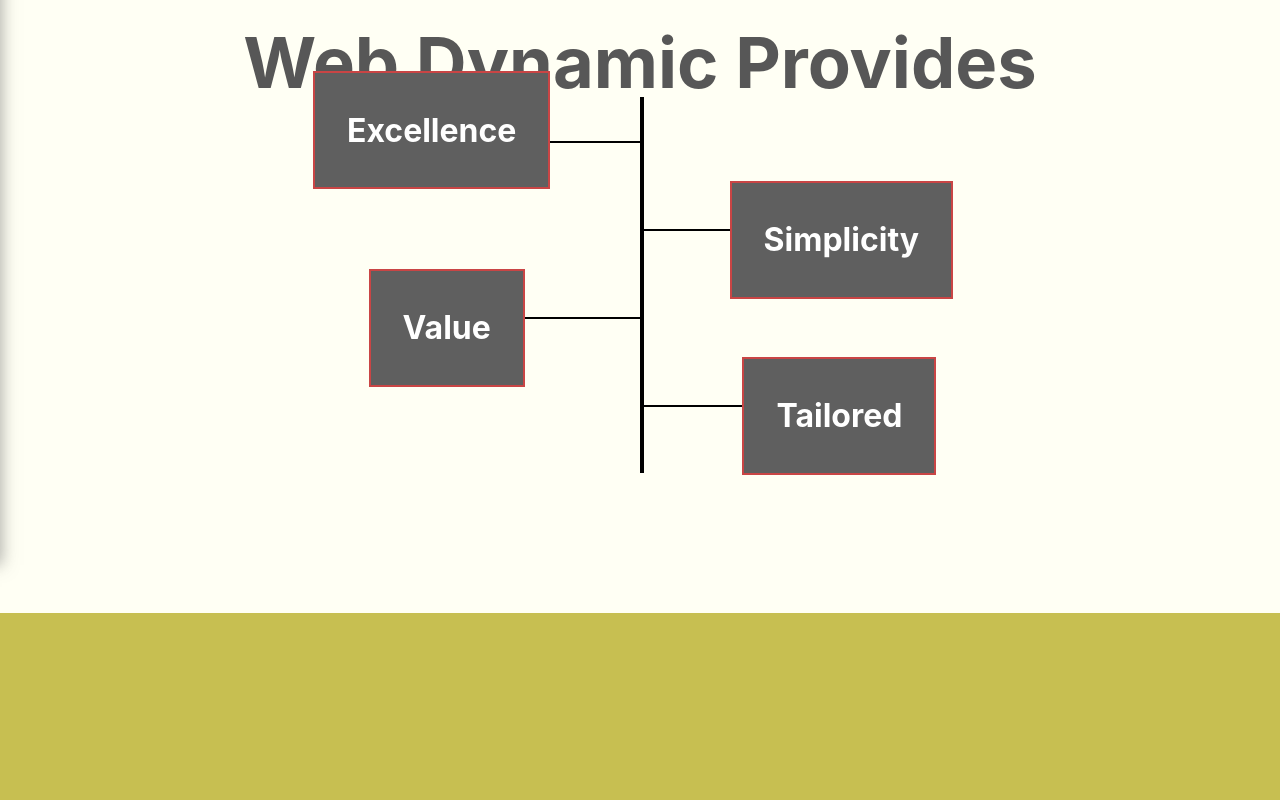
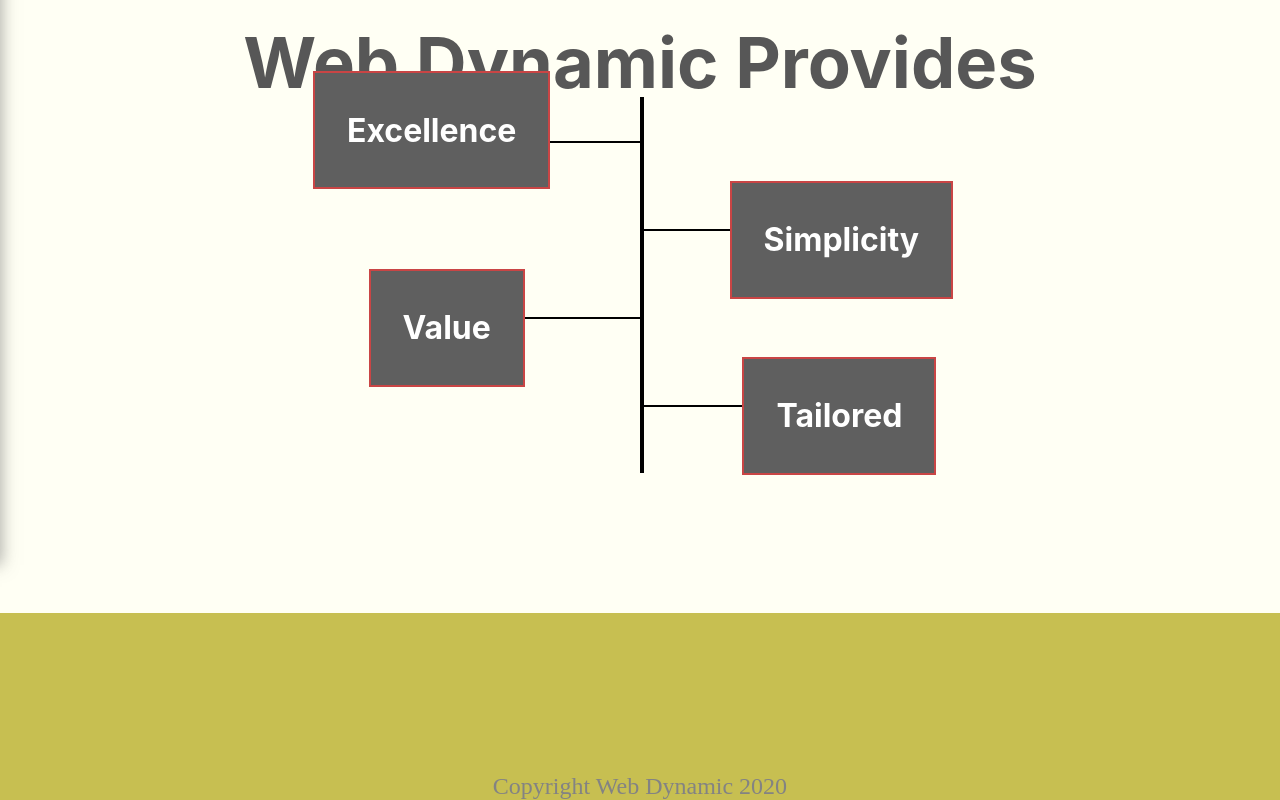
Before and after one commit to Rsotolongo77/Web_Dynamic, a React (Create React App) app in the folder client/: page /about in a window 1280 px wide. Shown: the part 267-1067 px from the top of the page. Before the commit the page ends 1040 px from the top, so only its background shows below. Built offline with nearby package versions, Linux system fonts and the light colour scheme.

Commit message:
added animation to navbar links on hover.

```diff
--- a/client/src/pages/About/about.js
+++ b/client/src/pages/About/about.js
@@ -3,6 +3,7 @@
 import SideNav from '../../components/SideNav/sideNav';
 import BackDrop from '../../components/Backdrop/backDrop';
 import MainAbout from '../../components/MainAbout/mainAbout';
+import Footer from '../../components/Footer/footer';
 import './about.css';
 
 class About extends Component {
@@ -33,6 +34,7 @@
                 <main className='mainAbout'>
                     <MainAbout />
                 </main>
+                <Footer />
             </div>
         );
     }
```
